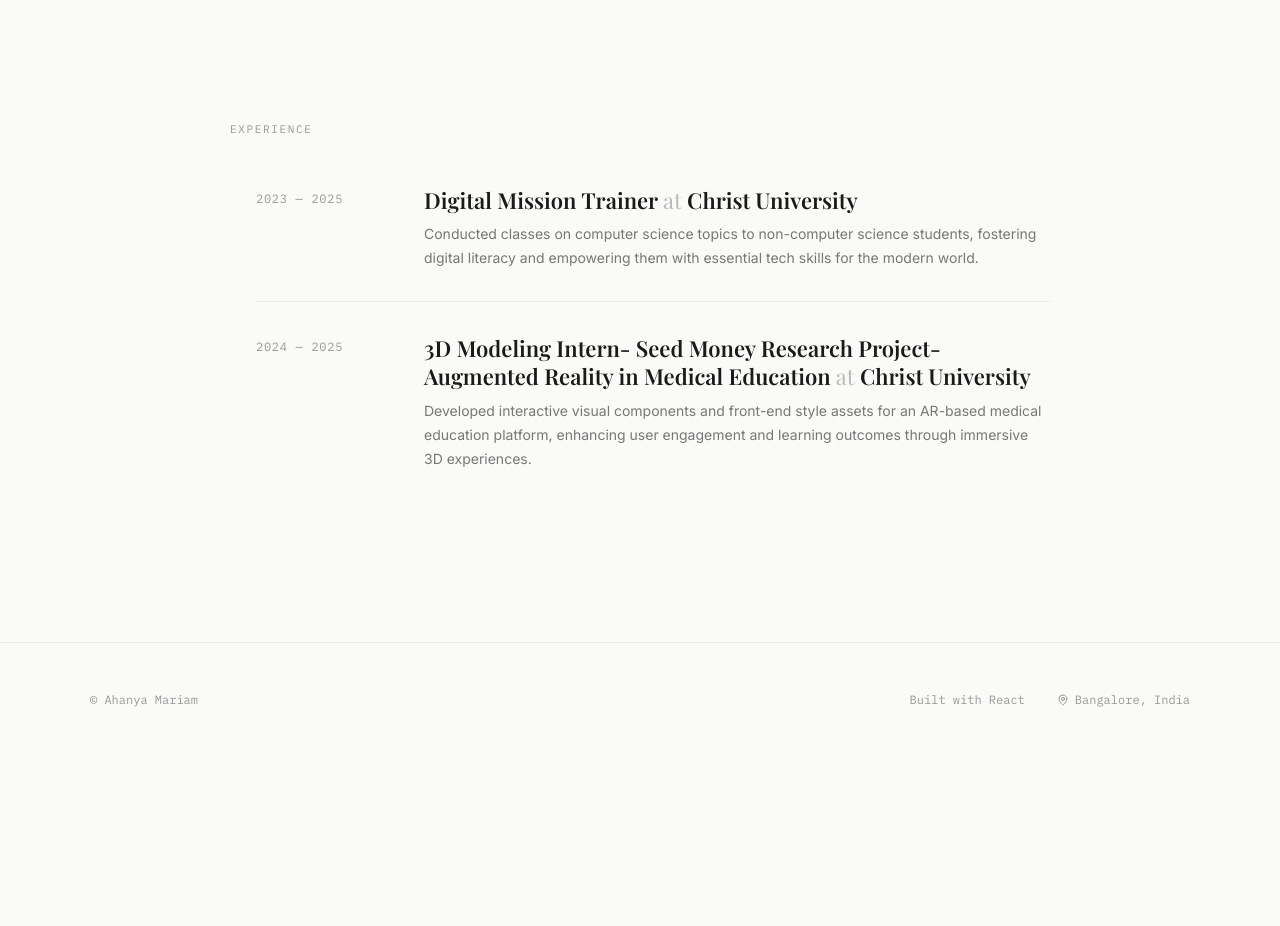
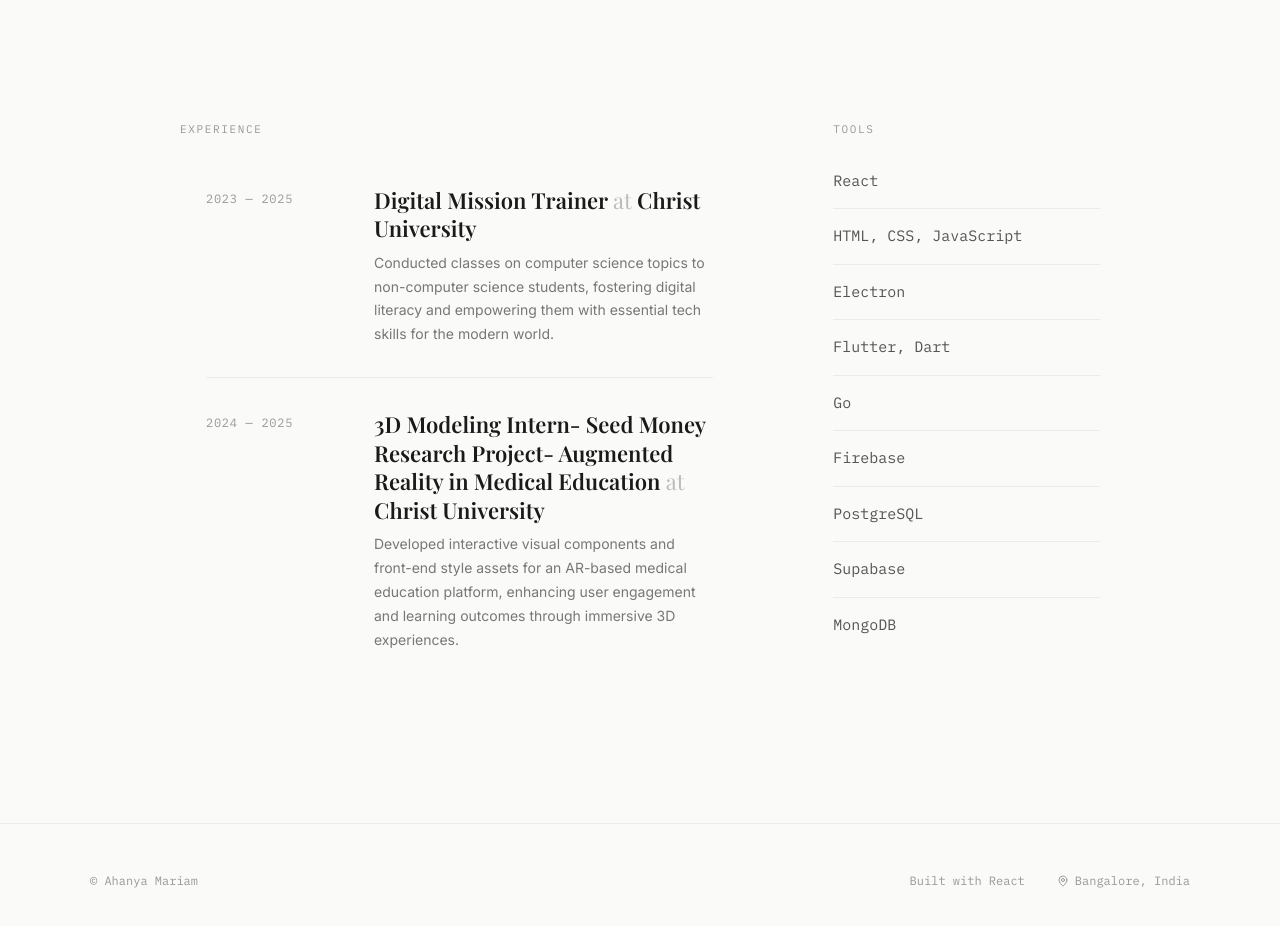
Before and after one commit to ahanyamariam/Ahanya-Portfolio, a React (Vite) app: page / in a window 1280 px wide. Shown: the part 1840-2766 px from the top of the page. Before the commit the page ends 2597 px from the top, so only its background shows below. Built offline with nearby package versions, Linux system fonts and the light colour scheme; a web font is replaced by a local one.

Commit message:
Add a Tools column next to Experience at the bottom

```diff
--- a/src/Portfolio.jsx
+++ b/src/Portfolio.jsx
@@ -693,11 +693,33 @@
           transform: translateY(0);
         }
 
-        /* ── Experience ────────────────────────────── */
+        /* ── Experience & Tools ────────────────────── */
         .experience-section {
           padding: 140px 40px;
-          max-width: 900px;
+          max-width: 1000px;
           margin: 0 auto;
+        }
+        .bottom-grid {
+          display: grid;
+          grid-template-columns: 2fr 1fr;
+          gap: 120px;
+        }
+        .tools-list {
+          list-style: none;
+          margin: 0;
+          padding: 0;
+          display: flex;
+          flex-direction: column;
+        }
+        .tools-item {
+          padding: 16px 0;
+          border-bottom: 1px solid rgba(0,0,0,0.06);
+          font-family: 'IBM Plex Mono', monospace;
+          font-size: 15px;
+          color: #555;
+        }
+        .tools-item:last-child {
+          border-bottom: none;
         }
         .experience-heading {
           font-family: 'Playfair Display', serif;
@@ -922,6 +944,7 @@
         /* ── Responsive ────────────────────────────── */
         @media (max-width: 900px) {
           .projects-grid { grid-template-columns: 1fr; gap: 24px; }
+          .bottom-grid { grid-template-columns: 1fr; gap: 64px; }
           .hero { padding: 140px 24px 100px; }
           .hero-name { font-size: 38px; }
           .hero-bio { font-size: 24px; }
@@ -1045,11 +1068,13 @@
         </div>
       </section>
 
-      {/* ── Experience ─────────────────────────── */}
+      {/* ── Experience & Tools ────────────────────── */}
       <section className="experience-section" ref={expRef}>
+        <div className="bottom-grid">
+
+          <div>
             <div className={`reveal ${expVis ? 'visible' : ''}`}>
               <p className="section-label section-label--dark">EXPERIENCE</p>
-
             </div>
 
             <div className="experience-list">
@@ -1068,6 +1093,26 @@
                 </div>
               ))}
             </div>
+          </div>
+
+          <div>
+            <div className={`reveal reveal-delay-2 ${expVis ? 'visible' : ''}`}>
+              <p className="section-label section-label--dark">TOOLS</p>
+            </div>
+            <ul className={`tools-list reveal reveal-delay-3 ${expVis ? 'visible' : ''}`}>
+              <li className="tools-item">React</li>
+              <li className="tools-item">HTML, CSS, JavaScript</li>
+              <li className="tools-item">Electron</li>
+              <li className="tools-item">Flutter, Dart</li>
+              <li className="tools-item">Go</li>
+              <li className="tools-item">Firebase</li>
+              <li className="tools-item">PostgreSQL</li>
+              <li className="tools-item">Supabase</li>
+              <li className="tools-item">MongoDB</li>
+            </ul>
+          </div>
+
+        </div>
       </section>
 
       {/* ── Footer ─────────────────────────────── */}
```
Lines whose indentation alone changed are shown as unchanged.
